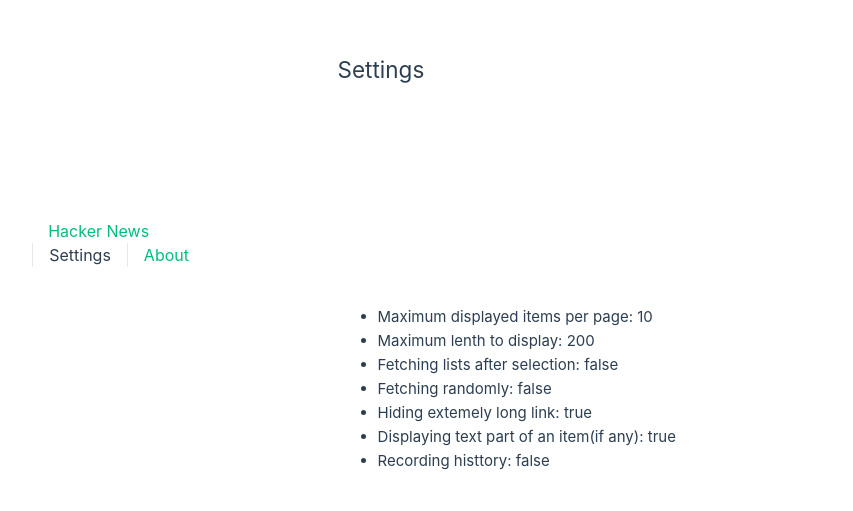
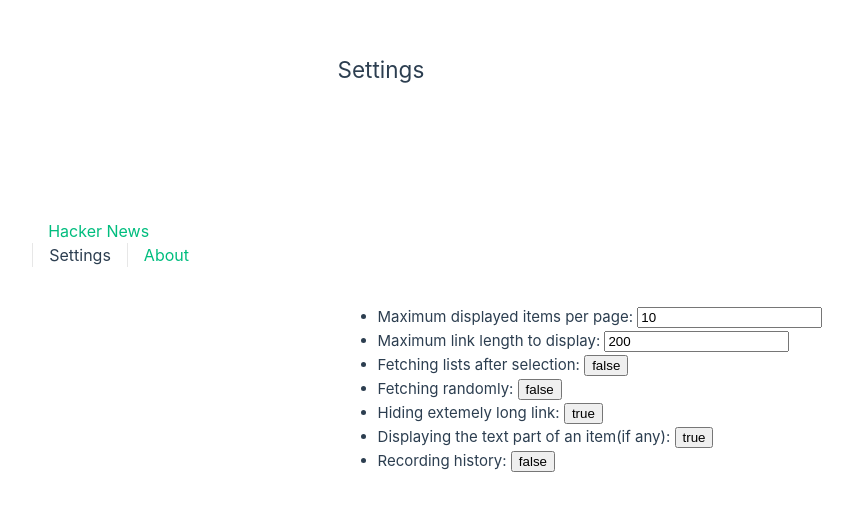
Before and after one commit to letwebdev/hackernews, a Vue app: page /settings in a window 1280 px wide. Shown: the part 165-676 px from the top of the page, without its empty margins (91-944 px from the left). Built offline with nearby package versions, Linux system fonts and the light colour scheme.

Commit message:
add setting value toggles and fix typos

```diff
--- a/src/components/SettingItems.vue
+++ b/src/components/SettingItems.vue
@@ -7,7 +7,7 @@ const defaultSettings = {
     value: 10,
   },
   maximumLinkLengthToDisplay: {
-    description: "Maximum lenth to display",
+    description: "Maximum link length to display",
     value: 200,
   },
   fetchingListsAfterSelectionEnabled: {
@@ -23,11 +23,11 @@ const defaultSettings = {
     value: true,
   },
   disPlayItemTextEnabled: {
-    description: "Displaying text part of an item(if any)",
+    description: "Displaying the text part of an item(if any)",
     value: true,
   },
   historyEnabled: {
-    description: "Recording histtory",
+    description: "Recording history",
     value: false,
   },
 }
@@ -39,13 +39,25 @@ function isExtremelyLongLink(link: string) {
   }
 }
 const settings = reactive(Object.assign({}, defaultSettings))
+/* settings.maximumDisplayedItemsPerPage.value = 5 */
+const inputNumber = ref<number>()
 </script>
 <template>
   <main class="settings">
     <ul>
-      <li v-for="(value, item) in settings" :key="item">
-        {{ value.description }}: {{ value.value }}
-      </li>
+      <template v-for="(properties, item) in settings" :key="item">
+        <li>
+          {{ properties.description }}:
+          <button
+            v-if="typeof properties.value === 'boolean'"
+            @click="properties.value = !properties.value"
+          >
+            {{ properties.value }}
+          </button>
+          <input v-model="properties.value" type="number" v-else />
+          {{ inputNumber }}
+        </li>
+      </template>
     </ul>
   </main>
 </template>
```
